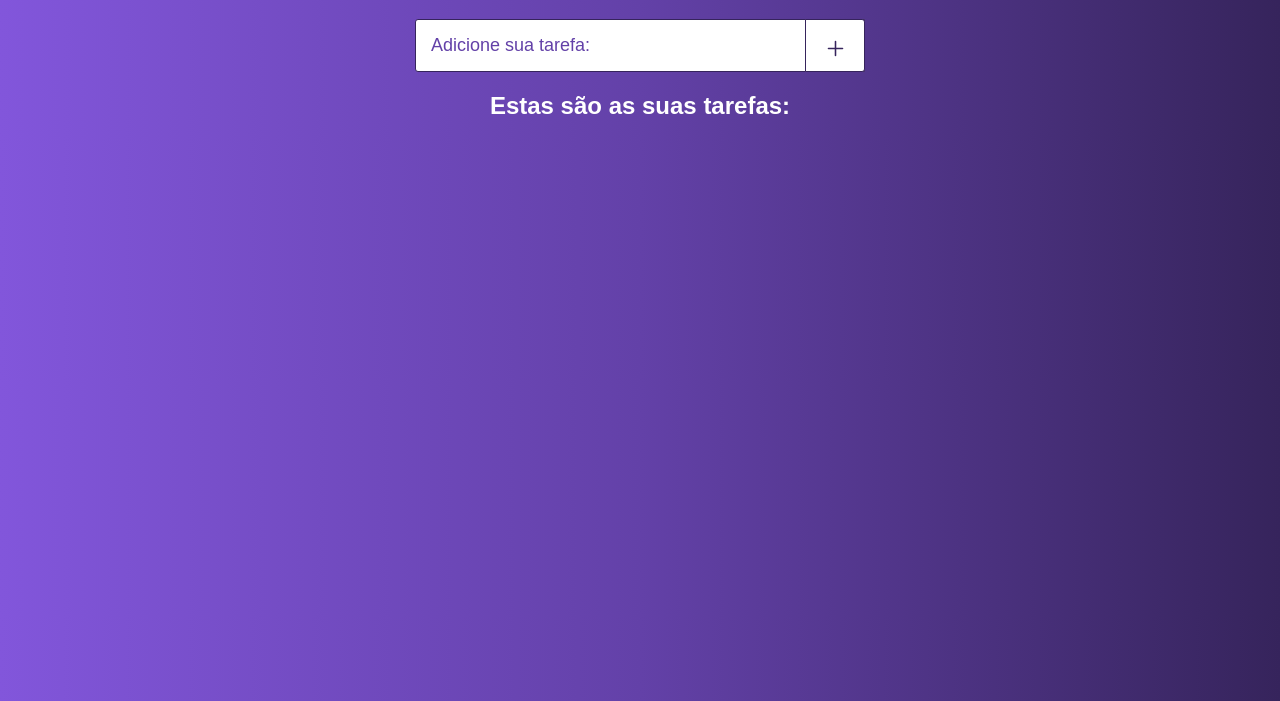
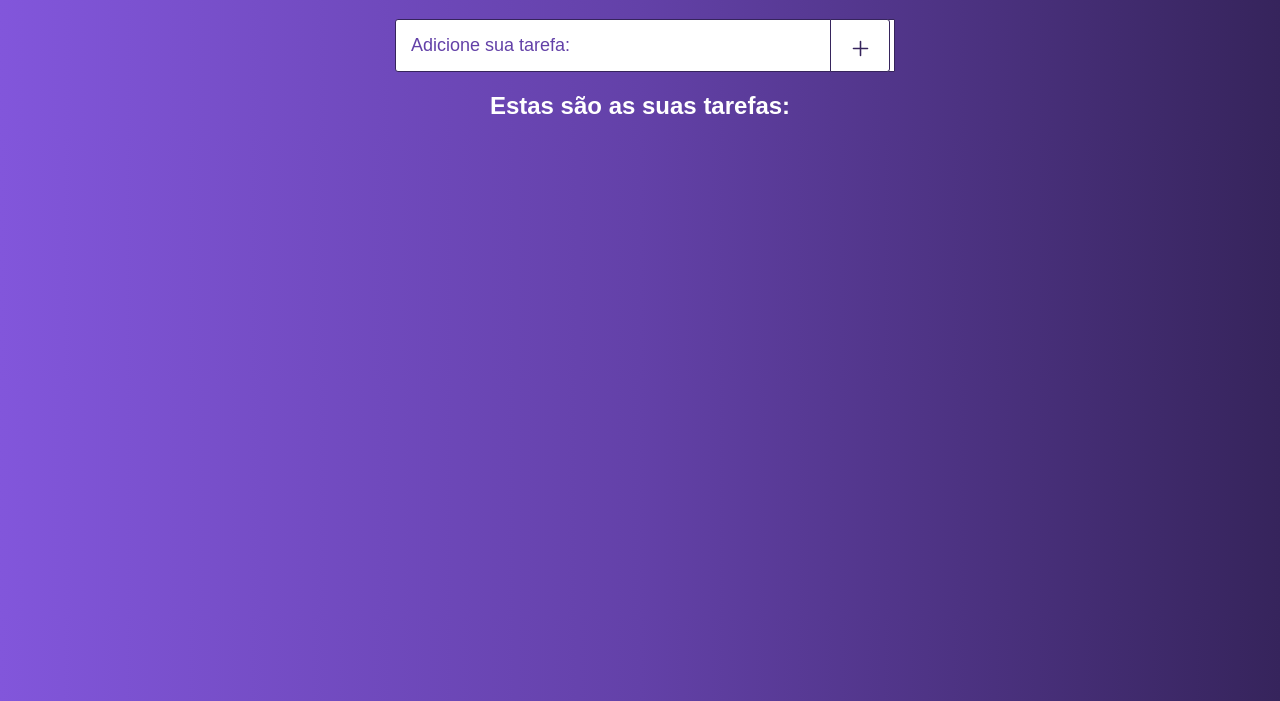
Before and after one commit to italoknd/To-do-list-com-JavaScript, a plain HTML site: page index.html in a window 1280 px wide. Shown: the part 99-800 px from the top of the page. Drawn offline with nearby package versions, Linux system fonts and the light colour scheme.

Commit message:
atualizações no design v2

```diff
--- a/css/style.css
+++ b/css/style.css
@@ -14,8 +14,14 @@ body{
   padding-top: 30px;
 }
 
+#task-title,
+#task-list{
+  margin: 0 5px;
+}
+
 #tasks-container{
-  width: 450px;
+  max-width: 500px;
+  min-width: 375px;
   margin: auto;
 }
 
```
